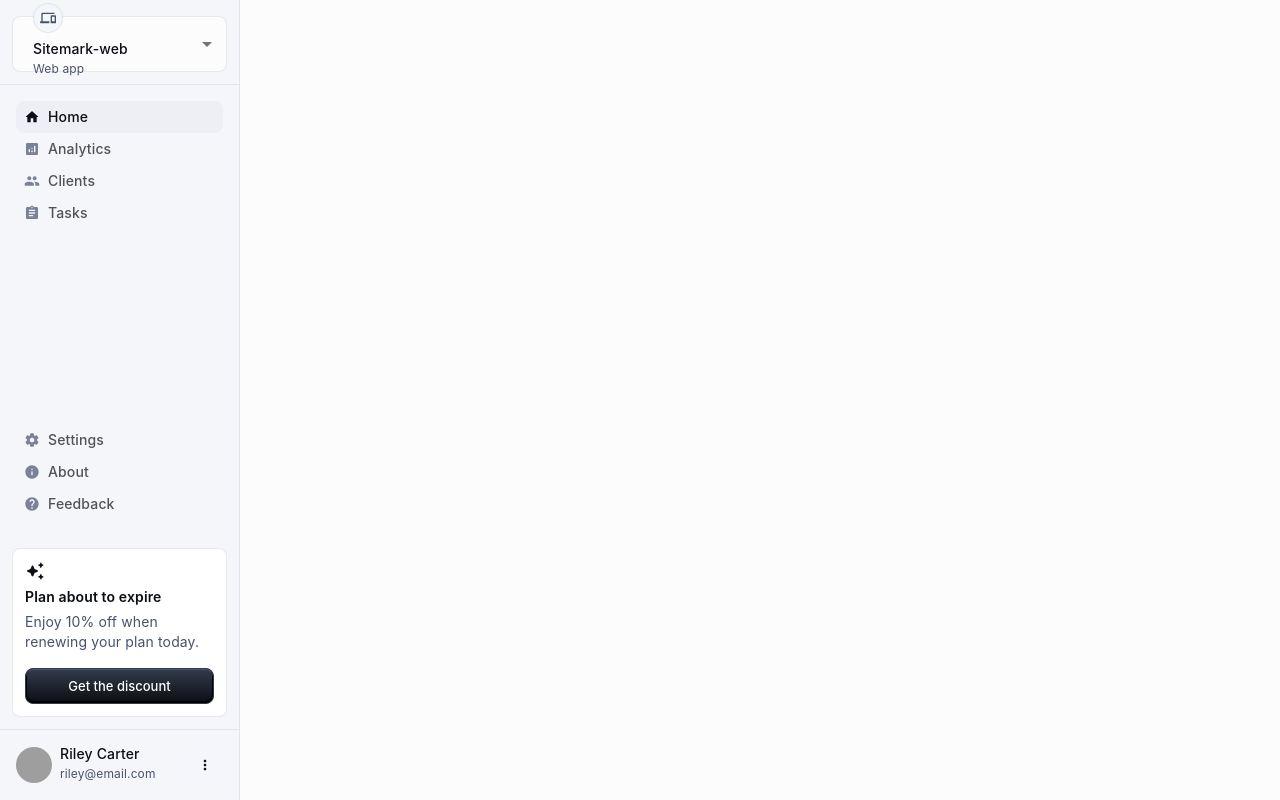
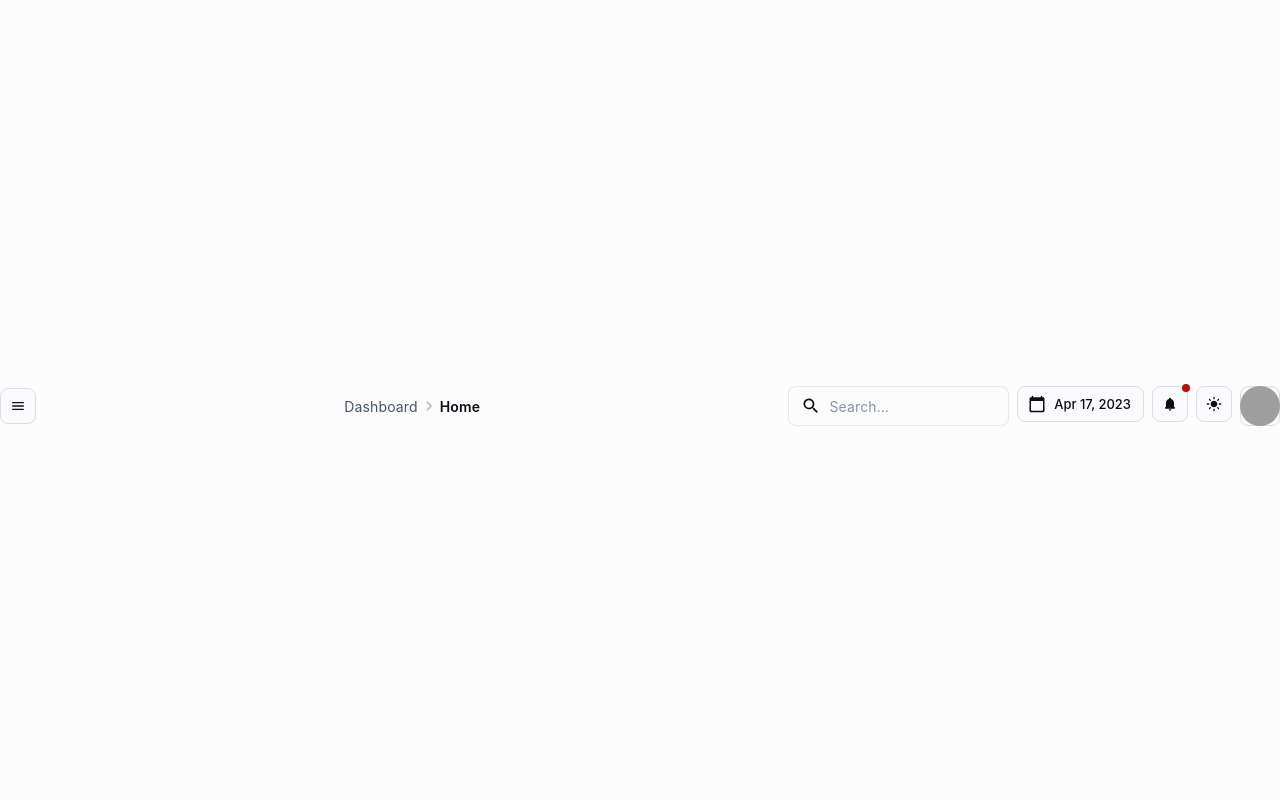
Before and after one commit to Karel95/tech-studio, a React (Vite) app: page /profile in a window 1280 px wide. Built offline with nearby package versions, Linux system fonts and the light colour scheme; grey boxes are pictures that could not be loaded.

Commit message:
changing joy imports for material

```diff
--- a/src/pages/profile/App.tsx
+++ b/src/pages/profile/App.tsx
@@ -3,7 +3,7 @@ import AppTheme from "../shared-theme/AppTheme";
 import CssBaseline from "@mui/material/CssBaseline";
 import Box from "@mui/material/Box";
 // import Sidebar from "./components/Sidebar";
-// import Header from "./components/Header";
+import Header from "./components/Header";
 // import MyProfile from "./components/MyProfile";
 import {
   chartsCustomizations,
@@ -11,8 +11,6 @@ import {
   datePickersCustomizations,
   treeViewCustomizations,
 } from "../../theme/customizations";
-import SideMenu from '../dashboard/components/SideMenu';
-import AppNavbar from '../dashboard/components/AppNavbar';
 
 const xThemeComponents = {
   ...chartsCustomizations,
@@ -28,11 +26,8 @@ export default function JoyOrderDashboardTemplate(props: {
     <AppTheme {...props} themeComponents={xThemeComponents}>
       <CssBaseline enableColorScheme />
       <Box sx={{ display: "flex", minHeight: "100dvh" }}>
-        {/* <Sidebar />
-        <Header /> */}
-
-        <SideMenu />
-        <AppNavbar />
+        {/* <Sidebar /> */}
+        <Header />
 
         {/* Main content */}
         <Box
--- a/src/pages/profile/components/Header.tsx
+++ b/src/pages/profile/components/Header.tsx
@@ -1,64 +1,58 @@
-import GlobalStyles from '@mui/joy/GlobalStyles';
-import IconButton from '@mui/joy/IconButton';
-import Sheet from '@mui/joy/Sheet';
-import MenuRoundedIcon from '@mui/icons-material/MenuRounded';
-import { toggleSidebar } from '../utils';
-import Stack from '@mui/material/Stack';
-// import Search from '../../../components/Search';
-// import CustomDatePicker from '../../../components/CustomDatePicker';
-// import MenuButton from '../../../components/MenuButton';
-// import NotificationsRoundedIcon from '@mui/icons-material/NotificationsRounded';
-// import ColorModeIconDropdown from '../../shared-theme/ColorModeIconDropdown';
-// import UserMenu from '../../../components/header';
-
-
+// import GlobalStyles from "@mui/joy/GlobalStyles";
+import IconButton from '@mui/material/IconButton';
+import MenuRoundedIcon from "@mui/icons-material/MenuRounded";
+import { toggleSidebar } from "../utils";
+import Stack from "@mui/material/Stack";
+import Search from '../../../components/Search';
+import CustomDatePicker from '../../../components/CustomDatePicker';
+import MenuButton from '../../../components/MenuButton';
+import NotificationsRoundedIcon from '@mui/icons-material/NotificationsRounded';
+import ColorModeIconDropdown from '../../shared-theme/ColorModeIconDropdown';
+import UserMenu from '../../../components/header';
+import NavbarBreadcrumbs from "../../dashboard/components/NavbarBreadcrumbs";
 
 export default function Header() {
   return (
-    <Sheet
+    <Stack
+      direction="row"
       sx={{
-        display: { xs: 'flex', md: 'none' },
-        alignItems: 'center',
-        justifyContent: 'space-between',
-        position: 'fixed',
-        top: 0,
-        width: '100vw',
-        height: 'var(--Header-height)',
-        zIndex: 9998,
-        p: 2,
-        gap: 1,
-        borderBottom: '1px solid',
-        borderColor: 'background.level1',
-        boxShadow: 'sm',
+        display: { xs: "none", md: "flex" },
+        width: "100%",
+        alignItems: { xs: "flex-start", md: "center" },
+        justifyContent: "space-between",
+        maxWidth: { sm: "100%", md: "1700px" },
+        pt: 1.5,
       }}
+      spacing={2}
     >
-      <GlobalStyles
+      {/* <GlobalStyles
         styles={(theme) => ({
-          ':root': {
-            '--Header-height': '52px',
-            [theme.breakpoints.up('md')]: {
-              '--Header-height': '0px',
+          ":root": {
+            "--Header-height": "52px",
+            [theme.breakpoints.up("md")]: {
+              "--Header-height": "0px",
             },
           },
         })}
-      />
+      /> */}
       <IconButton
         onClick={() => toggleSidebar()}
         variant="outlined"
-        color="neutral"
-        size="sm"
+        color="primary"
+        size="small"
       >
         <MenuRoundedIcon />
       </IconButton>
+      <NavbarBreadcrumbs />
       <Stack direction="row" sx={{ gap: 1 }}>
-        {/* <Search /> */}
-        {/* <CustomDatePicker /> */}
-        {/* <MenuButton showBadge aria-label="Open notifications">
+        <Search />
+        <CustomDatePicker />
+        <MenuButton showBadge aria-label="Open notifications">
           <NotificationsRoundedIcon />
-        </MenuButton> */}
-        {/* <ColorModeIconDropdown /> */}
-        {/* <UserMenu /> */}
+        </MenuButton>
+        <ColorModeIconDropdown />
+        <UserMenu />
       </Stack>
-    </Sheet>
+    </Stack>
   );
 }
```
